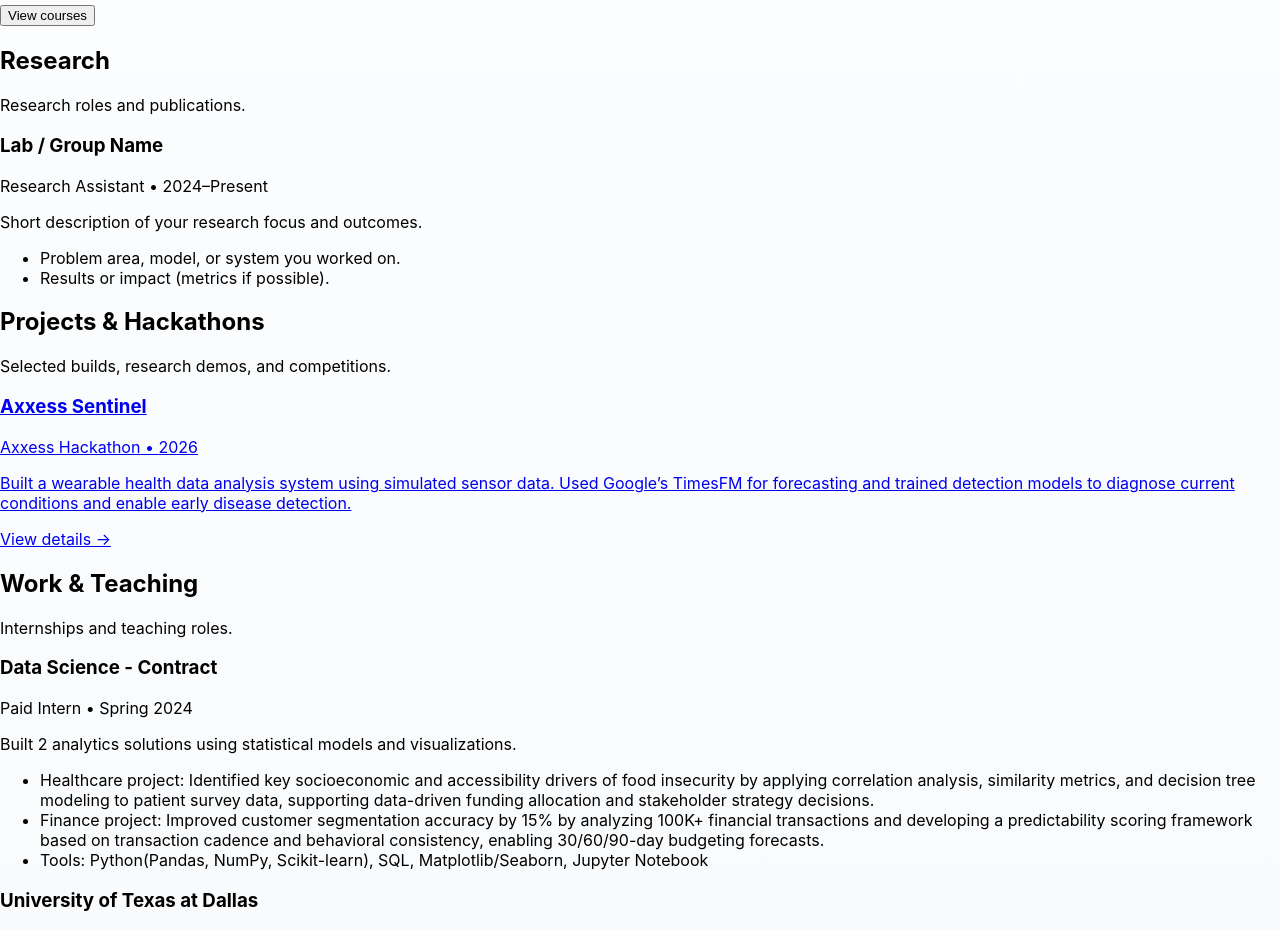
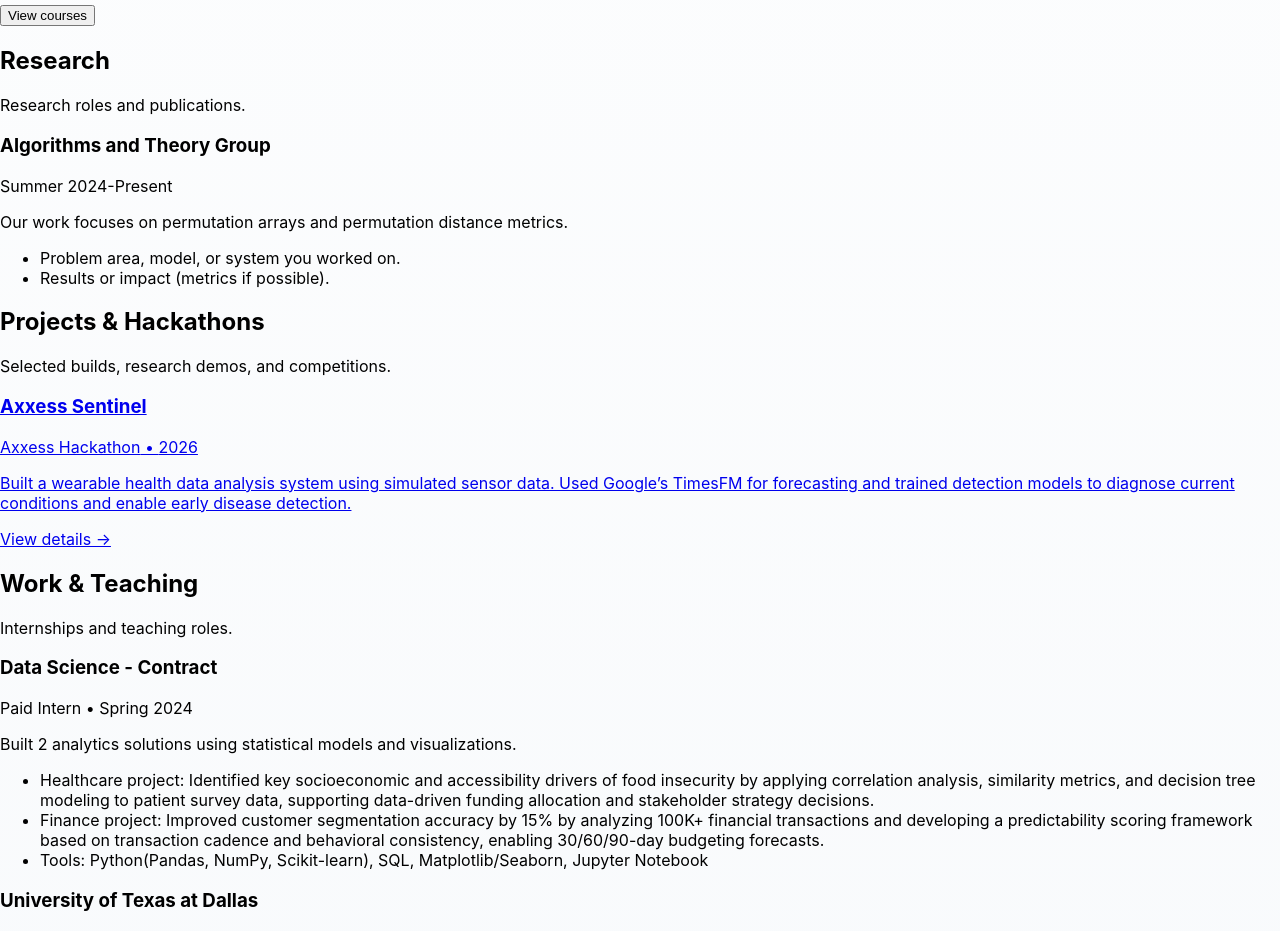
Before and after one commit to nhattruong0205/nhattruong_portfolio, a React (Create React App) app: page / in a window 1280 px wide. Shown: the part 2860-3791 px from the top of the page. Built offline with nearby package versions, Linux system fonts and the light colour scheme.

Commit message:
setup gh-pages

```diff
--- a/package.json
+++ b/package.json
@@ -2,6 +2,7 @@
   "name": "nhattruong_portfolio",
   "version": "0.1.0",
   "private": true,
+  "homepage": "http://nhattruong0205.github.io/nhattruong_portfolio",
   "dependencies": {
     "@testing-library/dom": "^10.4.0",
     "@testing-library/jest-dom": "^6.6.3",
@@ -18,7 +19,9 @@
     "start": "react-scripts start",
     "build": "react-scripts build",
     "test": "react-scripts test",
-    "eject": "react-scripts eject"
+    "eject": "react-scripts eject",
+    "predeploy": "npm run build",
+    "deploy": "gh-pages -d build"
   },
   "eslintConfig": {
     "extends": [
@@ -40,6 +43,7 @@
   },
   "devDependencies": {
     "autoprefixer": "^10.4.24",
+    "gh-pages": "^6.3.0",
     "postcss": "^8.5.6",
     "tailwindcss": "^3.4.17"
   }
--- a/src/components/Research/Research.js
+++ b/src/components/Research/Research.js
@@ -9,11 +9,11 @@ function Research() {
       <div className="space-y-4">
         <div className="rounded-xl border border-gray-200 bg-white p-5 shadow-sm">
           <div className="flex flex-wrap items-baseline justify-between gap-2">
-            <h3 className="text-lg font-semibold">Lab / Group Name</h3>
-            <span className="text-sm text-gray-500">Research Assistant • 2024–Present</span>
+            <h3 className="text-lg font-semibold"> Algorithms and Theory Group</h3>
+            <span className="text-sm text-gray-500">Summer 2024-Present</span>
           </div>
           <p className="mt-2 text-sm text-gray-600">
-            Short description of your research focus and outcomes.
+            Our work focuses on permutation arrays and permutation distance metrics.
           </p>
           <ul className="mt-3 list-disc pl-5 text-sm text-gray-600">
             <li>Problem area, model, or system you worked on.</li>
--- a/src/data/projects.js
+++ b/src/data/projects.js
@@ -12,7 +12,8 @@ export const projects = [
     We then apply Google’s TimesFM time-series model to predict the next-interval values for these specific parameters.
     In addition, we developed separate detection models for each parameter to identify potential diseases.
     The current values help diagnose the user’s present condition, while the predicted values enable early detection of possible health risks.`,
-    tech: ['TensorFlow', 'Firebase'],
+    tech: ['TypeScript', 'JavaScript','Python','React','Next.js','Node.js','Express.js',
+      'Flask','SQLite','Prisma','JWT','WebSockets','TimesFM','Recharts','bcrypt','dotenv','Git'],
     videoEmbedUrl: 'https://www.youtube.com/embed/3Aw_9TBehsI',
     devpostUrl: 'https://devpost.com/software/axxess-sentinel?ref_content=my-projects-tab&ref_feature=my_projects',
   },
```
Also changed, not shown: 1 other file (tests, documents, lock files or other folders).
